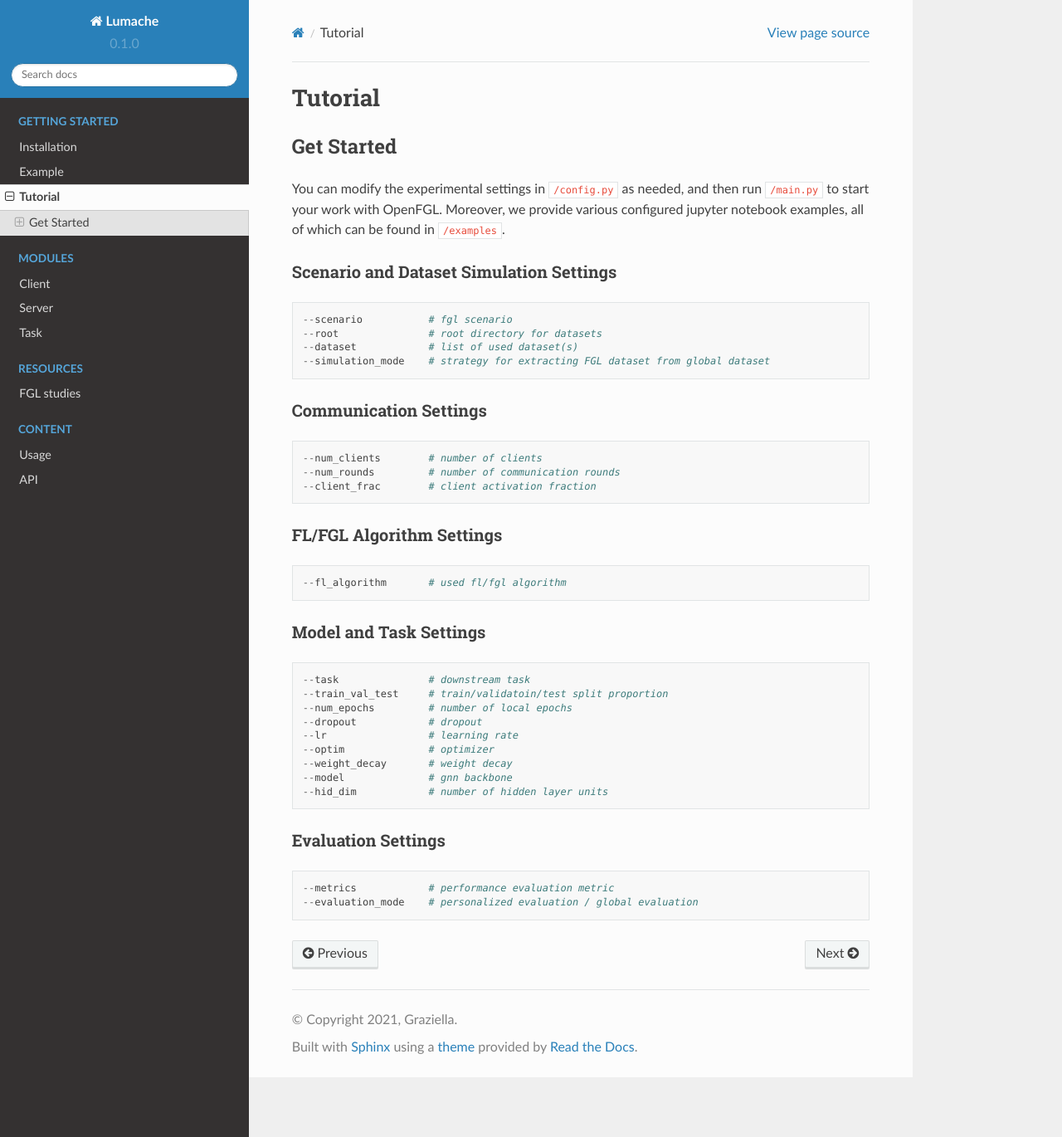
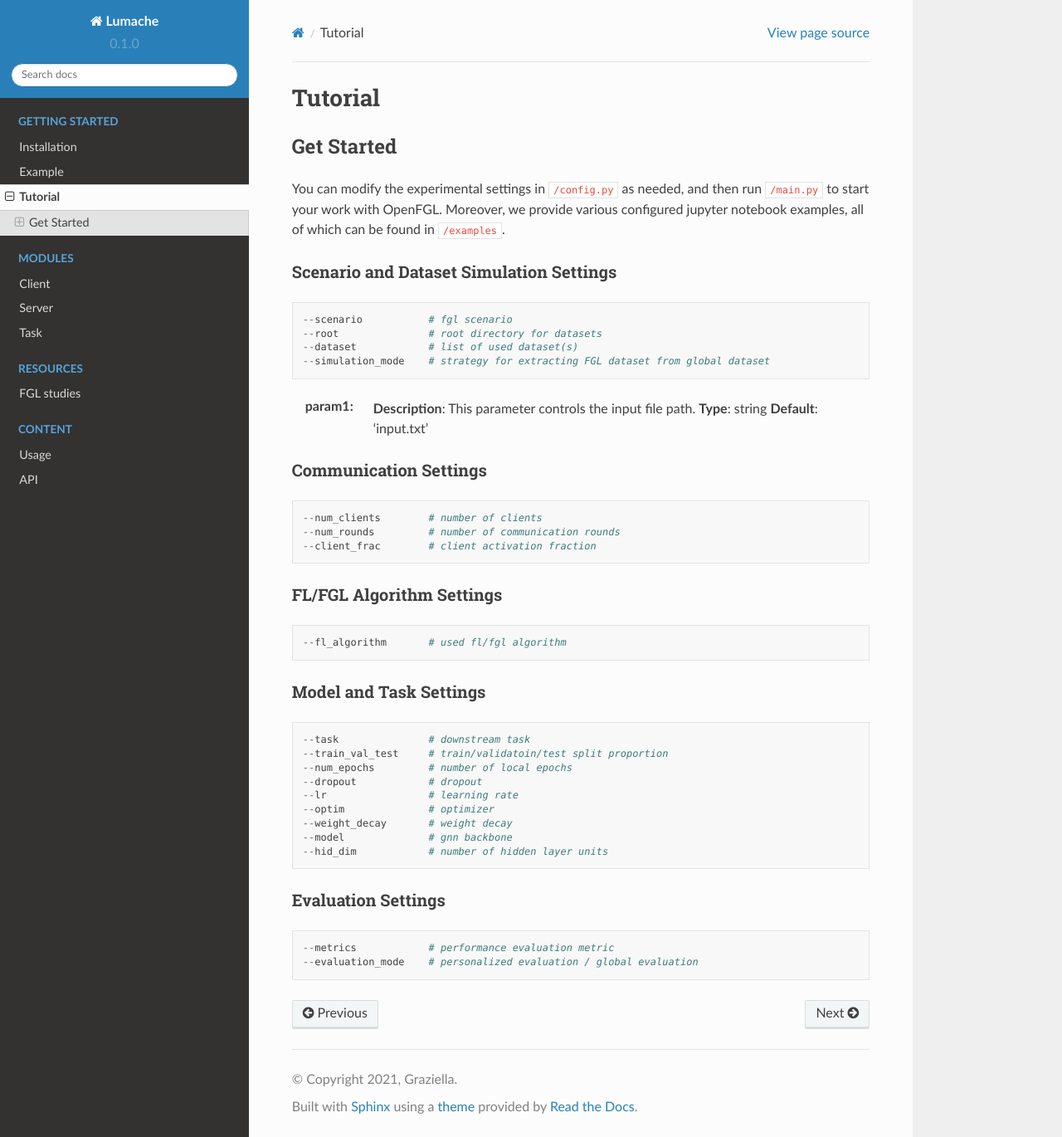
Before and after one commit to Youth-49/test_template, a Sphinx documentation site: the page built from docs/source/fgl_tutorial.rst, in a window 1280 px wide and 1370 px high. Shown: the whole window at 83% size. Built offline with Sphinx 7.4.7 and the Read the Docs theme 2.0.0, drawn with Linux system fonts in a browser that asks for light colours.

Commit message:
Update fgl_tutorial.rst

```diff
--- a/docs/source/fgl_tutorial.rst
+++ b/docs/source/fgl_tutorial.rst
@@ -18,6 +18,11 @@ Scenario and Dataset Simulation Settings
    --root               # root directory for datasets
    --dataset            # list of used dataset(s)
    --simulation_mode    # strategy for extracting FGL dataset from global dataset
+
+:param1:
+    **Description**: This parameter controls the input file path.
+    **Type**: string
+    **Default**: 'input.txt'
 
 Communication Settings
 ~~~~~~~~~~~~~~~~~~~~~~
```
